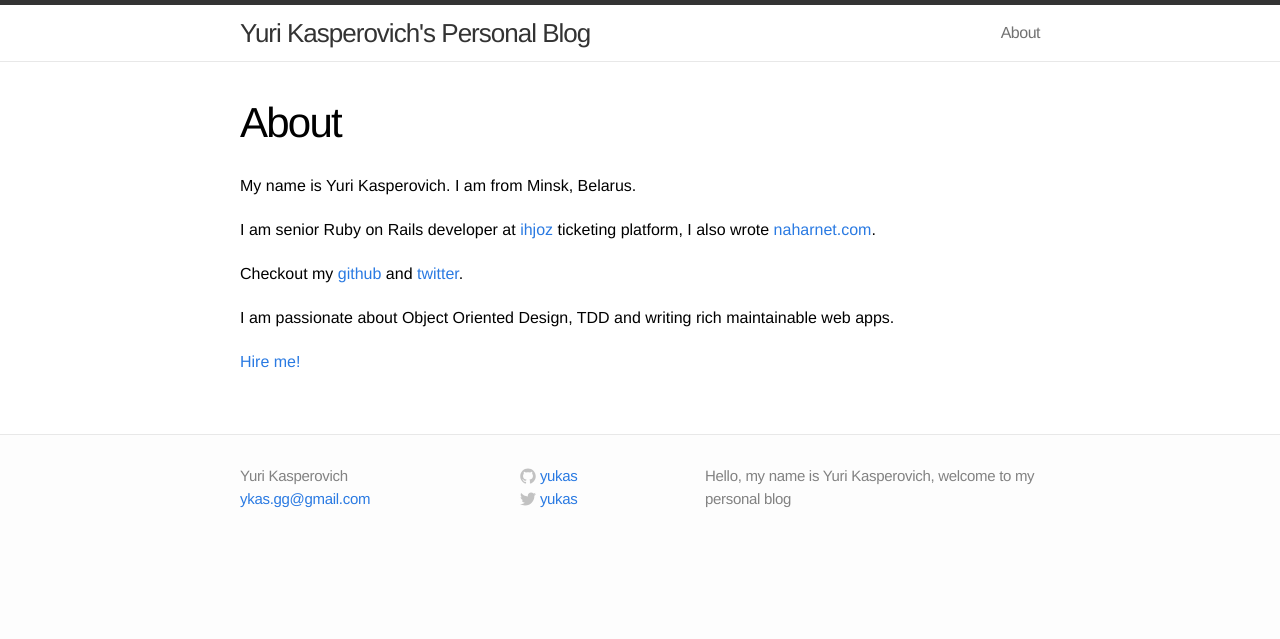
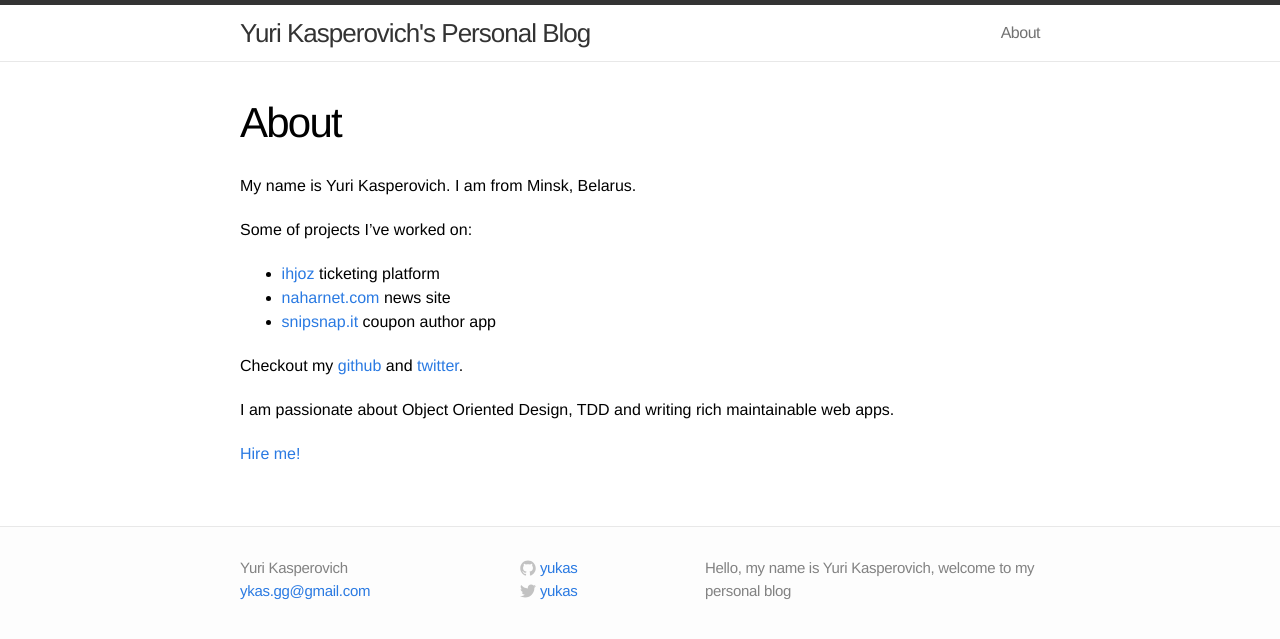
Before and after one commit to yukas/yukas.github.io, a Jekyll site: the page built from about.md, in a window 1280 px wide. Shown: the top 639 px of the page. Built offline with Jekyll 4.4.1, drawn with Linux system fonts in a browser that asks for light colours.

Commit message:
Update about

```diff
--- a/about.md
+++ b/about.md
@@ -6,8 +6,11 @@ permalink: /about/
 
 My name is Yuri Kasperovich. I am from Minsk, Belarus.
 
-I am senior Ruby on Rails developer at [ihjoz](http://www.ihjoz.com) ticketing platform, I also wrote
-[naharnet.com](http://www.naharnet.com).
+Some of projects I've worked on:
+
+* [ihjoz](http://www.ihjoz.com) ticketing platform
+* [naharnet.com](http://www.naharnet.com) news site
+* [snipsnap.it](http://www.snipsnap.it) coupon author app
 
 Checkout my [github](http://github.com/yukas) and
 [twitter](http://twitter.com/yukas).
```
